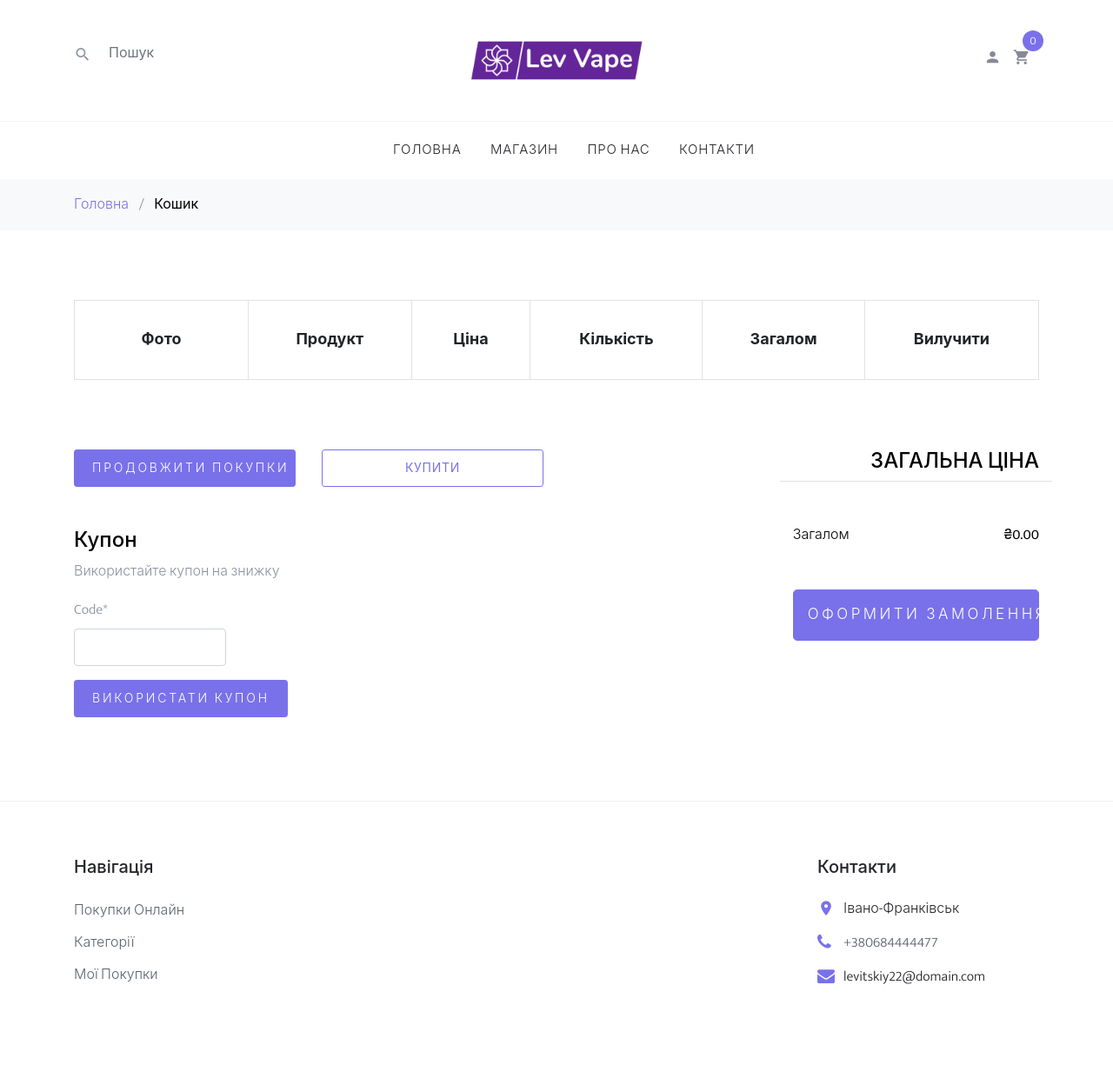
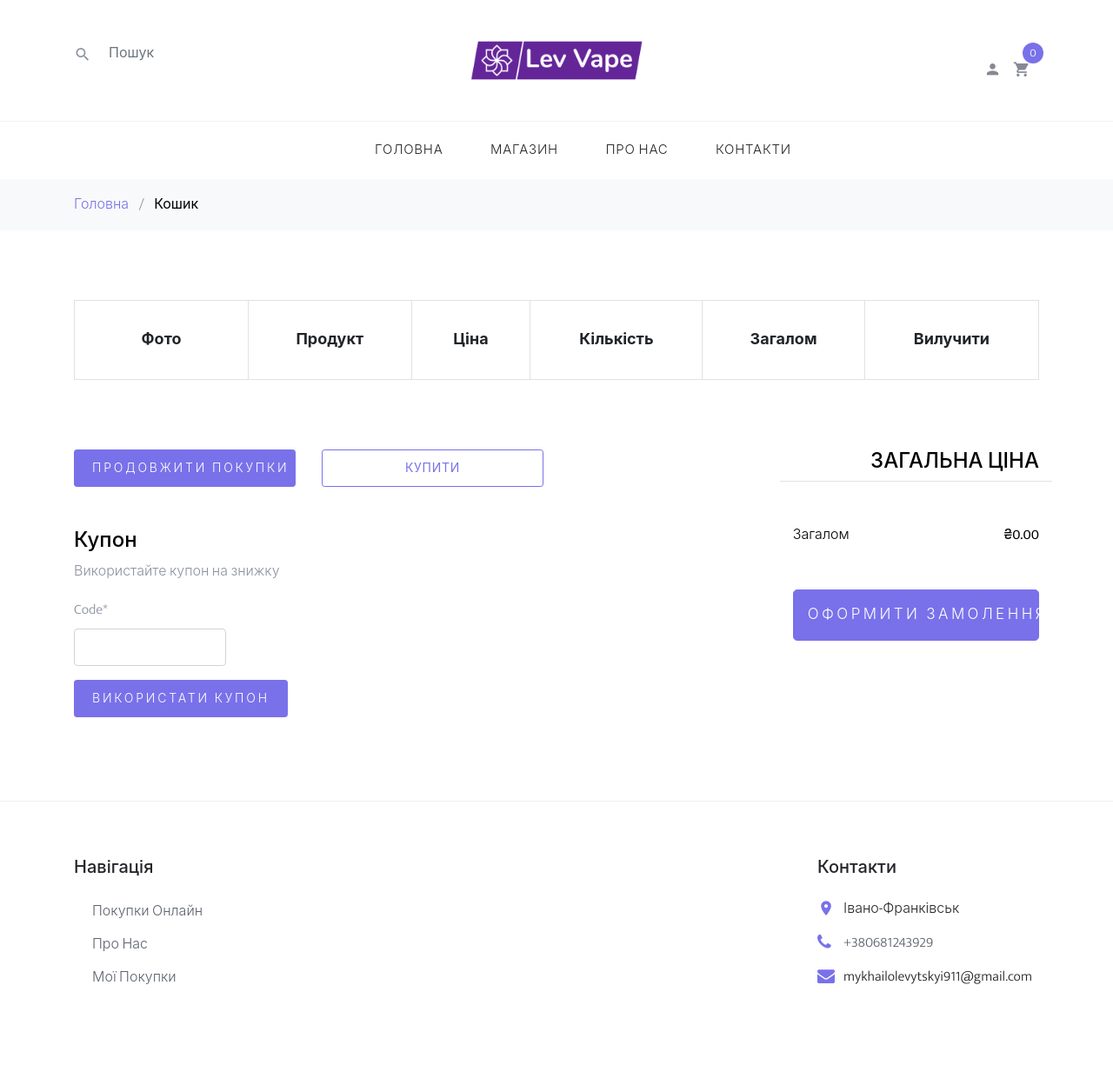
Before and after one commit to MykhailoLevytskyi911/Django-ecommerce-shop, a Django app: page /cart/ in a window 1280 px wide. Shown: the whole page at 87% size. Run offline with Django 3.2, Linux system fonts and the light colour scheme; lists and menus that the app fills with data are empty; some libraries are stand-ins or nearby versions; some web fonts are replaced.

Commit message:
add pages about and contacts

```diff
--- a/shop/templates/shop/base/base.html
+++ b/shop/templates/shop/base/base.html
@@ -15,6 +15,17 @@
     <link rel="stylesheet" href="{% static 'css/owl.theme.default.min.css' %}">
     <link rel="stylesheet" href="{% static 'css/aos.css' %}">
     <link rel="stylesheet" href="{% static 'css/style.css' %}">
+    <link rel="stylesheet" href="https://cdnjs.cloudflare.com/ajax/libs/font-awesome/5.15.4/css/all.min.css">
+  <style>
+    ul {
+      list-style: none;
+    }
+    ul li:before {
+      content: "\f095";
+      font-family: "Font Awesome 5 Free";
+      margin-right: 5px;
+    }
+  </style>
 </head>
 
 <body>
--- a/shop/templates/shop/base/footer.html
+++ b/shop/templates/shop/base/footer.html
@@ -8,9 +8,9 @@
                         </div>
                         <div class="col-md-6 col-lg-4">
                             <ul class="list-unstyled">
-                                <li><a href="#">Покупки Онлайн</a></li>
-                                <li><a href="#">Категорії</a></li>
-                                <li><a href="#">Мої Покупки</a></li>
+                                <li><a href="/">Покупки Онлайн</a></li>
+                                <li><a href="/contacts">Про Нас</a></li>
+                                <li><a href="/cart">Мої Покупки</a></li>
                             </ul>
                         </div>
                         <div class="col-md-6 col-lg-4">
@@ -31,8 +31,8 @@
                         <h3 class="footer-heading mb-4">Контакти</h3>
                         <ul class="list-unstyled">
                             <li class="address">Івано-Франківськ</li>
-                            <li class="phone"><a href="tel://23923929210">+380684444477</a></li>
-                            <li class="email">levitskiy22@domain.com</li>
+                            <li class="phone"><a href="tel://23923929210">+380681243929</a></li>
+                            <li class="email">mykhailolevytskyi911@gmail.com</li>
                         </ul>
                     </div>
                 </div>
--- a/shop/templates/shop/base/navbar.html
+++ b/shop/templates/shop/base/navbar.html
@@ -45,8 +45,8 @@
                 <ul class="site-menu js-clone-nav d-none d-md-block">
                     <li><a href="/">Головна</a></li>
                     <li><a href="{% url 'shop:product_list' %}">Магазин</a></li>
-                    <li><a href="shop.html">Про нас</a></li>
-                    <li><a href="contact.html">Контакти</a></li>
+                    <li><a href="{% url 'shop:about' %}">Про нас</a></li>
+                    <li><a href="{% url 'shop:contacts' %}">Контакти</a></li>
                 </ul>
             </div>
         </nav>
--- a/shop/urls.py
+++ b/shop/urls.py
@@ -5,6 +5,8 @@
 
 urlpatterns = [
     path('', views.product_list, name='product_list'),
+    path('about/', views.about, name='about'),
+    path('contacts/', views.contacts, name='contacts'),
     path('<slug:category_slug>/', views.product_list, name='product_list_by_category'),
     path('<int:id>/<slug:slug>/', views.product_detail, name='product_detail'),
 ]
```
Also changed, not shown: shop/views.py (+8 -0 lines), cart/views.py (line endings or trailing spaces).
